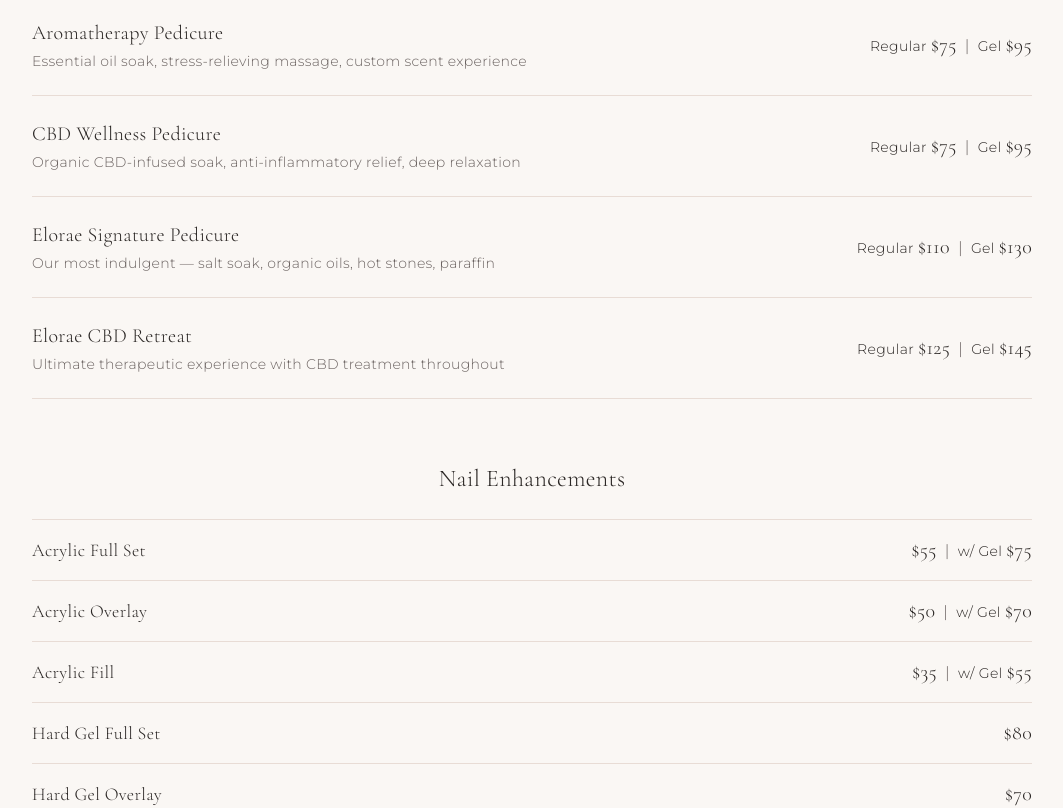
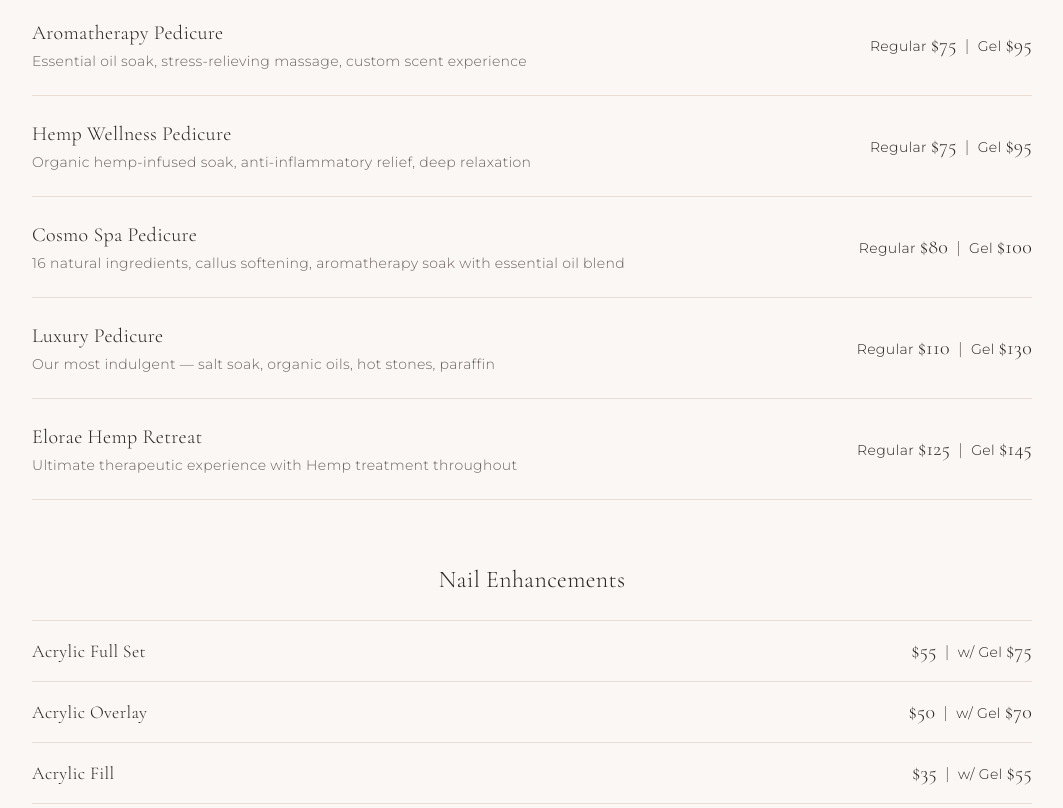
Before and after one commit to vizantirmarketing-alt/elorae-nails, a Next.js app: page / in a window 1280 px wide. Shown: the part 3860-4668 px from the top of the page, without its empty margins (108-1171 px from the left). Built offline with nearby package versions, Linux system fonts and the light colour scheme; no server answers.

Commit message:
update services: rename CBD to Hemp throughout, add Cosmo Spa pedicure, fix Nail Repair price format, rename Elorae Signature to Luxury Pedicure, add Shape to Ballerina add-on

```diff
--- a/app/blog/[slug]/page.tsx
+++ b/app/blog/[slug]/page.tsx
@@ -316,9 +316,9 @@ const blogContent: Record<string, {
       <p><strong>Signature Pedicure ($50 regular / $70 gel):</strong> Deep callus care, sugar scrub, hydrating mask, hot towel wrap.</p>
       <p><strong>Hot Stone Pedicure ($65 regular / $85 gel):</strong> Full spa treatment plus tension-melting hot stone massage.</p>
       <p><strong>Aromatherapy Pedicure ($75 regular / $95 gel):</strong> Essential oil soak, stress-relieving massage, custom scent experience.</p>
-      <p><strong>CBD Wellness Pedicure ($75 regular / $95 gel):</strong> Organic CBD-infused soak, anti-inflammatory relief, deep relaxation.</p>
+      <p><strong>Hemp Wellness Pedicure ($75 regular / $95 gel):</strong> Organic hemp-infused soak, anti-inflammatory relief, deep relaxation.</p>
       <p><strong>Elorae Signature Pedicure ($110 regular / $130 gel):</strong> Our most indulgent — salt soak, organic oils, hot stones, paraffin.</p>
-      <p><strong>Elorae CBD Retreat ($125 regular / $145 gel):</strong> Ultimate therapeutic experience with CBD treatment throughout.</p>
+      <p><strong>Elorae Hemp Retreat ($125 regular / $145 gel):</strong> Ultimate therapeutic experience with Hemp treatment throughout.</p>
 
       <h2>Which Should You Choose?</h2>
       <p>Choose a <strong>basic pedicure</strong> if you:</p>
@@ -527,26 +527,26 @@ const blogContent: Record<string, {
   },
   'cbd-pedicure-pain-relief-benefits': {
     date: 'December 7, 2025',
-    title: 'CBD Pedicure: How It Helps with Pain Relief and Relaxation',
-    excerpt: 'CBD pedicures aren\'t just trendy — they actually help with inflammation and pain. We explain what CBD does (and doesn\'t do), who it\'s best for, and what makes our CBD pedicure different.',
+    title: 'Hemp Pedicure: How It Helps with Pain Relief and Relaxation',
+    excerpt: 'Hemp pedicures aren\'t just trendy — they actually help with inflammation and pain. We explain what Hemp does (and doesn\'t do), who it\'s best for, and what makes our Hemp pedicure different.',
     content: `
-      <p>CBD pedicures combine the benefits of traditional pedicure care with the therapeutic properties of CBD (cannabidiol). This innovative treatment offers pain relief, relaxation, and deep moisturization.</p>
+      <p>Hemp pedicures combine the benefits of traditional pedicure care with the therapeutic properties of Hemp (cannabidiol). This innovative treatment offers pain relief, relaxation, and deep moisturization.</p>
 
-      <h2>What Is a CBD Pedicure?</h2>
-      <p>A CBD pedicure incorporates CBD-infused products throughout the service. CBD oil, creams, and soaks are used to provide therapeutic benefits while you enjoy a luxurious pedicure experience. The CBD is derived from hemp and contains no THC, so it won't cause any psychoactive effects.</p>
+      <h2>What Is a Hemp Pedicure?</h2>
+      <p>A Hemp pedicure incorporates Hemp-infused products throughout the service. Hemp oil, creams, and soaks are used to provide therapeutic benefits while you enjoy a luxurious pedicure experience. It is derived from hemp and contains no THC, so it won't cause any psychoactive effects.</p>
 
-      <h2>How CBD Works</h2>
-      <p>CBD interacts with your body's endocannabinoid system, which helps regulate pain, inflammation, and stress responses. When applied topically, CBD:</p>
+      <h2>How Hemp Works</h2>
+      <p>Hemp interacts with your body's endocannabinoid system, which helps regulate pain, inflammation, and stress responses. When applied topically, Hemp:</p>
       <ul>
         <li>Reduces inflammation</li>
         <li>Alleviates pain and discomfort</li>
         <li>Promotes relaxation</li>
         <li>Moisturizes and soothes skin</li>
       </ul>
-      <p>The effects are localized to the area where CBD is applied, making it perfect for foot and leg treatments.</p>
+      <p>The effects are localized to the area where Hemp is applied, making it perfect for foot and leg treatments.</p>
 
       <h2>Pain Relief Benefits</h2>
-      <p>CBD pedicures are particularly effective for:</p>
+      <p>Hemp pedicures are particularly effective for:</p>
       <ul>
         <li><strong>Arthritis pain:</strong> Reduces inflammation in joints</li>
         <li><strong>Plantar fasciitis:</strong> Soothes heel and arch pain</li>
@@ -554,49 +554,49 @@ const blogContent: Record<string, {
         <li><strong>Chronic foot pain:</strong> Provides ongoing relief</li>
         <li><strong>Joint stiffness:</strong> Improves flexibility and mobility</li>
       </ul>
-      <p>Many clients report significant pain reduction after CBD pedicures, with effects lasting for days.</p>
+      <p>Many clients report significant pain reduction after Hemp pedicures, with effects lasting for days.</p>
 
       <h2>Anti-Inflammatory Properties</h2>
-      <p>CBD is a natural anti-inflammatory, making it ideal for:</p>
+      <p>Hemp is a natural anti-inflammatory, making it ideal for:</p>
       <ul>
         <li>Reducing swelling</li>
         <li>Easing inflammation from overuse</li>
         <li>Soothing irritated skin</li>
         <li>Promoting faster healing</li>
       </ul>
-      <p>This makes CBD pedicures especially beneficial for athletes, people who stand for long periods, or anyone dealing with foot inflammation.</p>
+      <p>This makes Hemp pedicures especially beneficial for athletes, people who stand for long periods, or anyone dealing with foot inflammation.</p>
 
       <h2>Stress Relief and Relaxation</h2>
-      <p>Beyond physical benefits, CBD pedicures promote deep relaxation:</p>
+      <p>Beyond physical benefits, Hemp pedicures promote deep relaxation:</p>
       <ul>
         <li>Reduces stress and anxiety</li>
         <li>Promotes calm and well-being</li>
         <li>Improves sleep quality</li>
         <li>Creates a sense of tranquility</li>
       </ul>
-      <p>The combination of CBD's calming effects and the relaxing pedicure experience creates the ultimate stress-relief treatment.</p>
+      <p>The combination of Hemp's calming effects and the relaxing pedicure experience creates the ultimate stress-relief treatment.</p>
 
-      <h2>What's Included in Our CBD Pedicures</h2>
-      <p>We offer two CBD pedicure options:</p>
-      <p><strong>CBD Wellness Pedicure ($75 regular / $95 gel):</strong></p>
+      <h2>What's Included in Our Hemp Pedicures</h2>
+      <p>We offer two Hemp pedicure options:</p>
+      <p><strong>Hemp Wellness Pedicure ($75 regular / $95 gel):</strong></p>
       <ul>
-        <li>CBD-infused foot soak</li>
+        <li>Hemp-infused foot soak</li>
         <li>Full spa pedicure service</li>
-        <li>CBD massage oil application</li>
+        <li>Hemp massage oil application</li>
         <li>Extended therapeutic massage</li>
         <li>Deep moisturization</li>
       </ul>
-      <p><strong>Elorae CBD Retreat ($125 regular / $145 gel):</strong></p>
+      <p><strong>Elorae Hemp Retreat ($125 regular / $145 gel):</strong></p>
       <ul>
-        <li>Everything in CBD Wellness Pedicure</li>
-        <li>Extended CBD treatment throughout</li>
-        <li>Hot stone massage with CBD oil</li>
-        <li>Paraffin treatment with CBD</li>
+        <li>Everything in Hemp Wellness Pedicure</li>
+        <li>Extended Hemp treatment throughout</li>
+        <li>Hot stone massage with Hemp oil</li>
+        <li>Paraffin treatment with Hemp</li>
         <li>Ultimate therapeutic experience</li>
       </ul>
 
-      <h2>Who Benefits Most from CBD Pedicures?</h2>
-      <p>CBD pedicures are ideal for:</p>
+      <h2>Who Benefits Most from Hemp Pedicures?</h2>
+      <p>Hemp pedicures are ideal for:</p>
       <ul>
         <li>People with chronic foot pain</li>
         <li>Athletes and active individuals</li>
@@ -606,8 +606,8 @@ const blogContent: Record<string, {
         <li>Those with inflammation or swelling</li>
       </ul>
 
-      <h2>Is CBD Safe?</h2>
-      <p>Yes, CBD is safe when used topically. Our CBD products are:</p>
+      <h2>Is Hemp Safe?</h2>
+      <p>Yes, Hemp is safe when used topically. Our Hemp products are:</p>
       <ul>
         <li>Derived from hemp (no THC)</li>
         <li>Third-party tested for quality</li>
@@ -616,8 +616,8 @@ const blogContent: Record<string, {
       </ul>
       <p>If you have concerns or allergies, please let us know before your service.</p>
 
-      <h2>How Often Should You Get a CBD Pedicure?</h2>
-      <p>For ongoing pain relief and benefits, we recommend CBD pedicures every 4-6 weeks. However, you can enjoy them more frequently if you're dealing with chronic pain or simply want regular stress relief and relaxation.</p>
+      <h2>How Often Should You Get a Hemp Pedicure?</h2>
+      <p>For ongoing pain relief and benefits, we recommend Hemp pedicures every 4-6 weeks. However, you can enjoy them more frequently if you're dealing with chronic pain or simply want regular stress relief and relaxation.</p>
     `,
   },
   'nail-shapes-guide-almond-coffin-stiletto': {
--- a/app/blog/page.tsx
+++ b/app/blog/page.tsx
@@ -41,8 +41,8 @@ const blogPosts = [
   },
   {
     date: "December 7, 2025",
-    title: "CBD Pedicure: How It Helps with Pain Relief and Relaxation",
-    excerpt: "CBD pedicures aren't just trendy — they actually help with inflammation and pain. We explain what CBD does (and doesn't do), who it's best for, and what makes our CBD pedicure different.",
+    title: "Hemp Pedicure: How It Helps with Pain Relief and Relaxation",
+    excerpt: "Hemp pedicures aren't just trendy — they actually help with inflammation and pain. We explain what Hemp does (and doesn't do), who it's best for, and what makes our Hemp pedicure different.",
   },
   {
     date: "December 4, 2025",
--- a/app/layout.tsx
+++ b/app/layout.tsx
@@ -14,7 +14,7 @@ const localBusinessJsonLd = {
   telephone: "+17026132115",
   email: "hello@eloraenails.com",
   description:
-    "Private appointment-only luxury nail studio in Las Vegas offering manicures, pedicures, nail enhancements, and CBD spa treatments.",
+    "Private appointment-only luxury nail studio in Las Vegas offering manicures, pedicures, nail enhancements, and Hemp spa treatments.",
   address: {
     "@type": "PostalAddress",
     streetAddress: "6035 S. Durango Dr",
@@ -73,7 +73,7 @@ const faqJsonLd = {
       name: "What services do you offer?",
       acceptedAnswer: {
         "@type": "Answer",
-        text: "We offer manicures, pedicures, nail enhancements, and CBD spa treatments in a private appointment-only setting.",
+        text: "We offer manicures, pedicures, nail enhancements, and Hemp spa treatments in a private appointment-only setting.",
       },
     },
     {
@@ -90,7 +90,7 @@ const faqJsonLd = {
 export const metadata: Metadata = {
   title: "Eloraé Nails | Private Luxury Nail Studio in Las Vegas",
   description:
-    "Eloraé Nails is a private appointment-only nail studio in Las Vegas offering luxury manicures, pedicures, nail enhancements, and CBD spa treatments in a clean, structured setting.",
+    "Eloraé Nails is a private appointment-only nail studio in Las Vegas offering luxury manicures, pedicures, nail enhancements, and Hemp spa treatments in a clean, structured setting.",
   alternates: {
     canonical: "https://www.eloraenails.com",
   },
@@ -117,7 +117,7 @@ export const metadata: Metadata = {
     card: "summary_large_image",
     title: "Eloraé Nails | Private Luxury Nail Studio in Las Vegas",
     description:
-      "Eloraé Nails is a private appointment-only nail studio in Las Vegas offering luxury manicures, pedicures, nail enhancements, and CBD spa treatments in a clean, structured setting.",
+      "Eloraé Nails is a private appointment-only nail studio in Las Vegas offering luxury manicures, pedicures, nail enhancements, and Hemp spa treatments in a clean, structured setting.",
     images: ["https://www.eloraenails.com/og-image.png"],
   },
 };
--- a/components/FAQ.tsx
+++ b/components/FAQ.tsx
@@ -26,7 +26,7 @@ const faqs = [
   {
     question: 'What services do you offer?',
     answer:
-      'We offer manicures, pedicures, nail enhancements, and CBD spa treatments — all in a private, appointment-only setting.',
+      'We offer manicures, pedicures, nail enhancements, and Hemp spa treatments — all in a private, appointment-only setting.',
   },
   {
     question: 'Where are you located?',
--- a/components/Services.tsx
+++ b/components/Services.tsx
@@ -45,20 +45,26 @@ const services = {
       gel: "$95",
     },
     {
-      name: "CBD Wellness Pedicure",
-      description: "Organic CBD-infused soak, anti-inflammatory relief, deep relaxation",
+      name: "Hemp Wellness Pedicure",
+      description: "Organic hemp-infused soak, anti-inflammatory relief, deep relaxation",
       regular: "$75",
       gel: "$95",
     },
     {
-      name: "Elorae Signature Pedicure",
+      name: "Cosmo Spa Pedicure",
+      description: "16 natural ingredients, callus softening, aromatherapy soak with essential oil blend",
+      regular: "$80",
+      gel: "$100",
+    },
+    {
+      name: "Luxury Pedicure",
       description: "Our most indulgent — salt soak, organic oils, hot stones, paraffin",
       regular: "$110",
       gel: "$130",
     },
     {
-      name: "Elorae CBD Retreat",
-      description: "Ultimate therapeutic experience with CBD treatment throughout",
+      name: "Elorae Hemp Retreat",
+      description: "Ultimate therapeutic experience with Hemp treatment throughout",
       regular: "$125",
       gel: "$145",
     },
@@ -79,10 +85,10 @@ const services = {
     { name: "Long Length", price: "+$15" },
     { name: "Extra Long Length", price: "+$20" },
     { name: "Oval / Round Shape", price: "+$5" },
-    { name: "Almond / Coffin / Ballerina", price: "+$10" },
+    { name: "Almond / Coffin / Ballerina Shape", price: "+$10" },
     { name: "Stiletto Shape", price: "+$15" },
     { name: "Callus Treatment", price: "+$10" },
-    { name: "Nail Repair", price: "$5+" },
+    { name: "Nail Repair", price: "+$5" },
     { name: "Paraffin Hands", price: "+$15" },
     { name: "Paraffin Feet", price: "+$20" },
     { name: "Extended Massage (10 min)", price: "+$10" },
```
